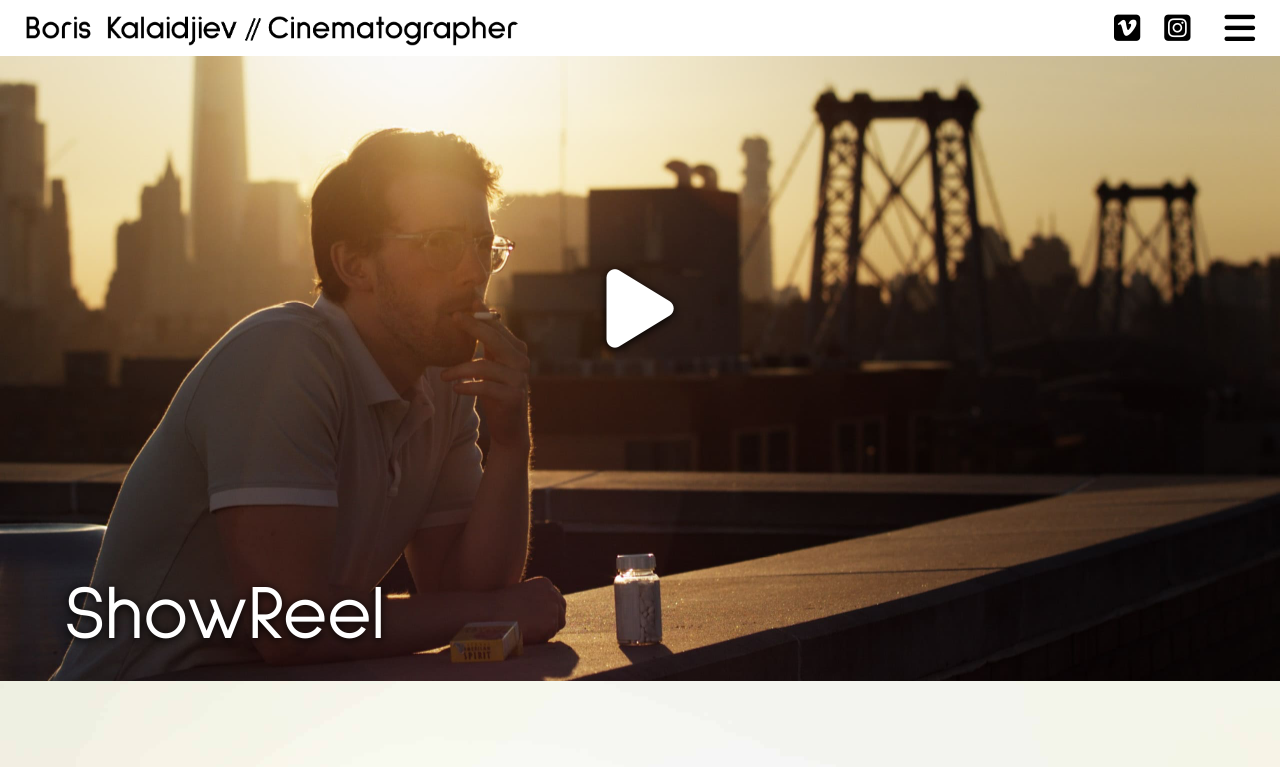
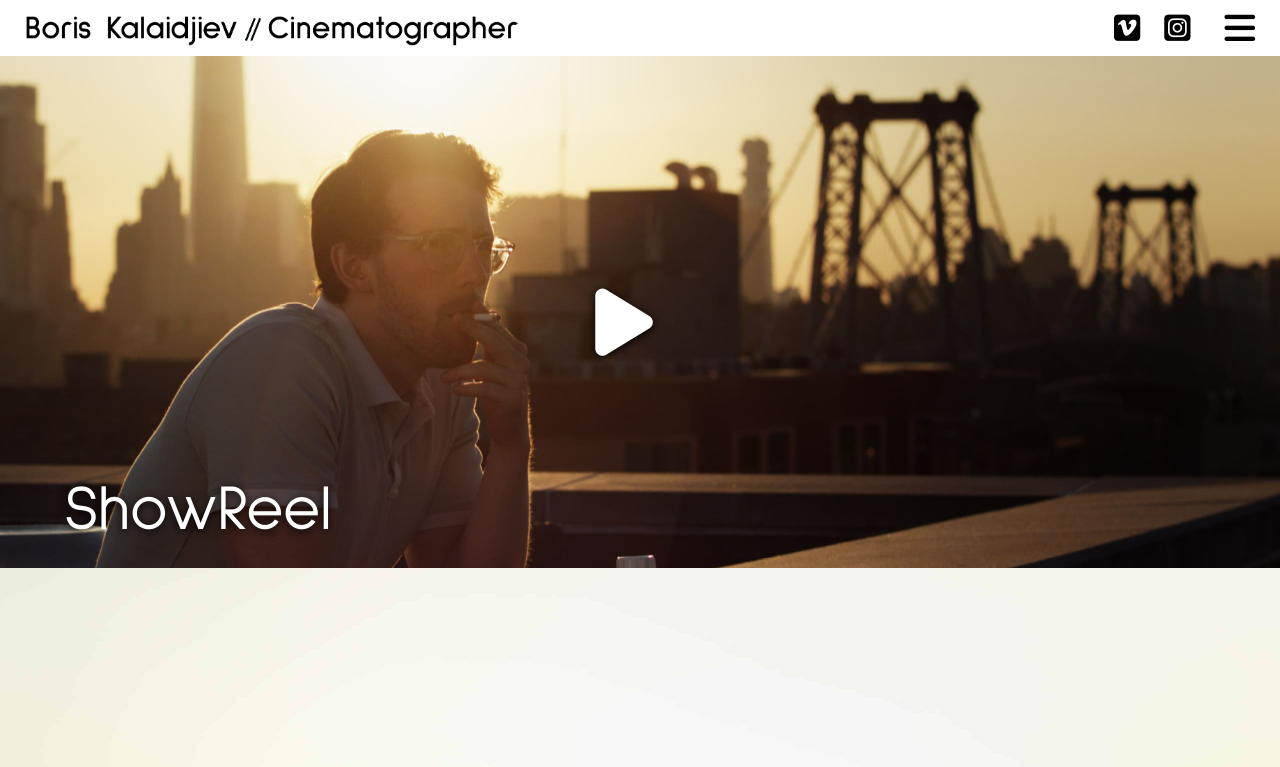
Before and after one commit to GhostOGC/boris, a React (Create React App) app: page / in a window 1280 px wide. Shown: the top 767 px of the page. Built offline with nearby package versions, Linux system fonts and the light colour scheme.

Commit message:
make projects scallable

```diff
--- a/package.json
+++ b/package.json
@@ -8,6 +8,7 @@
     "@testing-library/react": "^11.2.7",
     "@testing-library/user-event": "^12.8.3",
     "react": "^17.0.2",
+    "react-bootstrap": "^2.0.3",
     "react-dom": "^17.0.2",
     "react-parallax": "^3.3.0",
     "react-router-dom": "^6.0.2",
@@ -21,7 +22,6 @@
     "eject": "react-scripts eject",
     "predeploy": "npm run build",
     "deploy": "gh-pages -d build"
-
   },
   "eslintConfig": {
     "extends": [
--- a/src/App.css
+++ b/src/App.css
@@ -61,5 +61,6 @@ h1 {
   color: white;
 }
 .project-wrapper {
-  min-height: 65vh;
+  min-height: 40vw;
+  position: relative;
 }
--- a/src/Components/HomePage/Project.js
+++ b/src/Components/HomePage/Project.js
@@ -3,27 +3,20 @@ import { Parallax } from "react-parallax";
 const Project = ({ data }) => {
   return (
     <Parallax
-      strength="300"
+      strength="200"
       style={{ width: "100%" }}
       bgImageStyle={{ height: "auto", width: "100%" }}
       bgImage={data.img}
     >
-      <div
-        style={{
-          left: "50%",
-          top: "50%",
-          textAlign: "center",
-          display: "flex",
-          alignItems: "center",
-        }}
-        className="project-wrapper"
-      >
+      <div className="project-wrapper">
         <div
           style={{
-            fontSize: "7vw",
+            fontSize: "6vw",
             textDecoration: "none",
-            width: "100%",
             color: "white",
+            position: "absolute",
+            top: "43%",
+            left: "46.5%",
           }}
         >
           <a style={{ textShadow: "0px 2px 10px black" }} href={data.link}>
@@ -33,9 +26,9 @@ const Project = ({ data }) => {
       </div>
       <div
         style={{
-          position: "relative",
-          top: "-1vw",
-          left: "5vw",
+          position: "absolute",
+          top: "80%",
+          left: "5%",
         }}
       >
         <a
@@ -46,7 +39,7 @@ const Project = ({ data }) => {
             style={{
               color: "white",
               fontWeight: "500",
-              fontSize: "6vw",
+              fontSize: "5vw",
             }}
           >
             {data.title}
```
Also changed, not shown: 1 other file (tests, documents, lock files or other folders).
